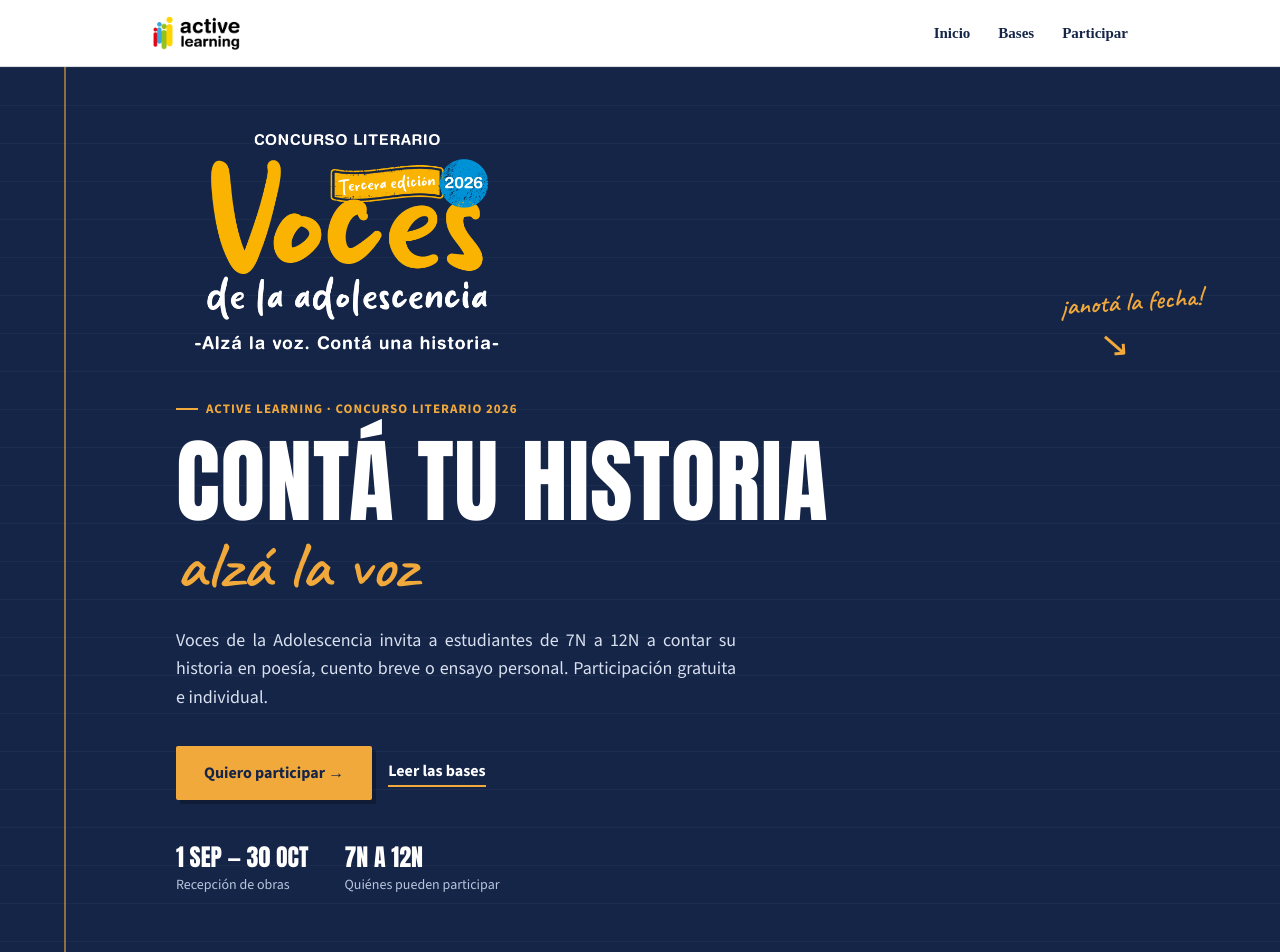
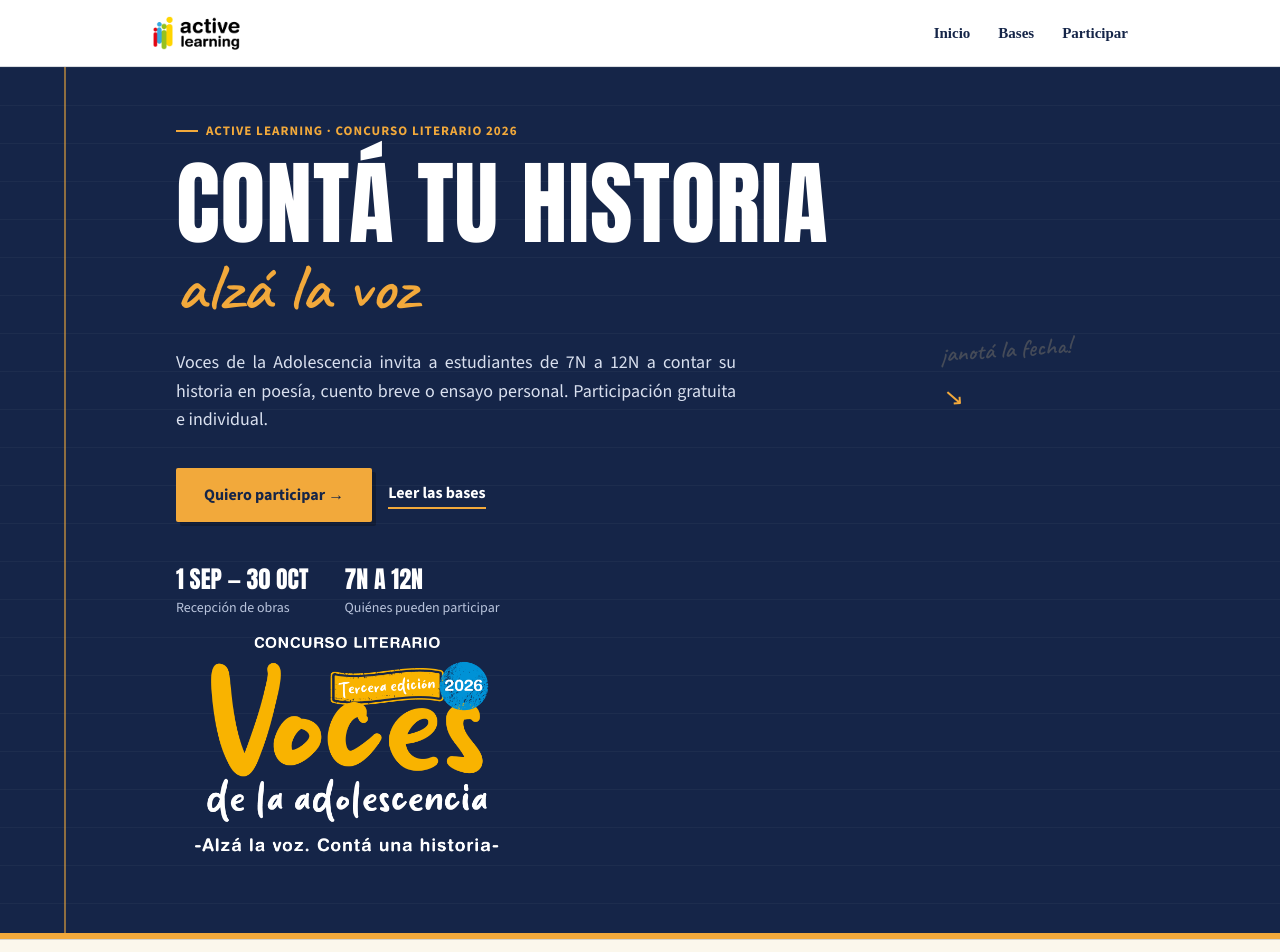
Before and after one commit to sophieblousson/voces-de-la-adolescencia, a Next.js app: page / in a window 1280 px wide. Shown: the top 952 px of the page. Built offline with nearby package versions, Linux system fonts and the light colour scheme.

Commit message:
Update Hero.tsx

```diff
--- a/components/home/Hero.tsx
+++ b/components/home/Hero.tsx
@@ -6,17 +6,7 @@ export default function Hero() {
   return (
     <section className={styles.hero}>
       <div className={styles.wrap}>
-        <div className={styles.bannerWrap}>
-          <Image
-            src="/voces-banner.png"
-            alt="Voces 2026 · Tercera edición"
-            width={520}
-            height={260}
-            className={styles.banner}
-            priority
-          />
-        </div>
-
+        <div className={styles.content}>
           <span className={styles.eyebrow}>
             Active Learning · Concurso literario 2026
           </span>
@@ -55,11 +45,21 @@ export default function Hero() {
           </div>
         </div>
 
+        <div className={styles.visual}>
+          <Image
+            src="/voces-banner.png"
+            alt="Voces de la Adolescencia 2026 · Tercera edición"
+            width={620}
+            height={460}
+            className={styles.banner}
+            priority
+          />
+
           <div className={styles.sideNote}>
-        <p className={styles.sideNoteText}>¡anotá la fecha!</p>
-        <span className={styles.arrow} aria-hidden="true">
-          ↘
-        </span>
+            <p>¡anotá la fecha!</p>
+            <span aria-hidden="true">↘</span>
+          </div>
+        </div>
       </div>
     </section>
   );
```
Lines whose indentation alone changed are shown as unchanged.
